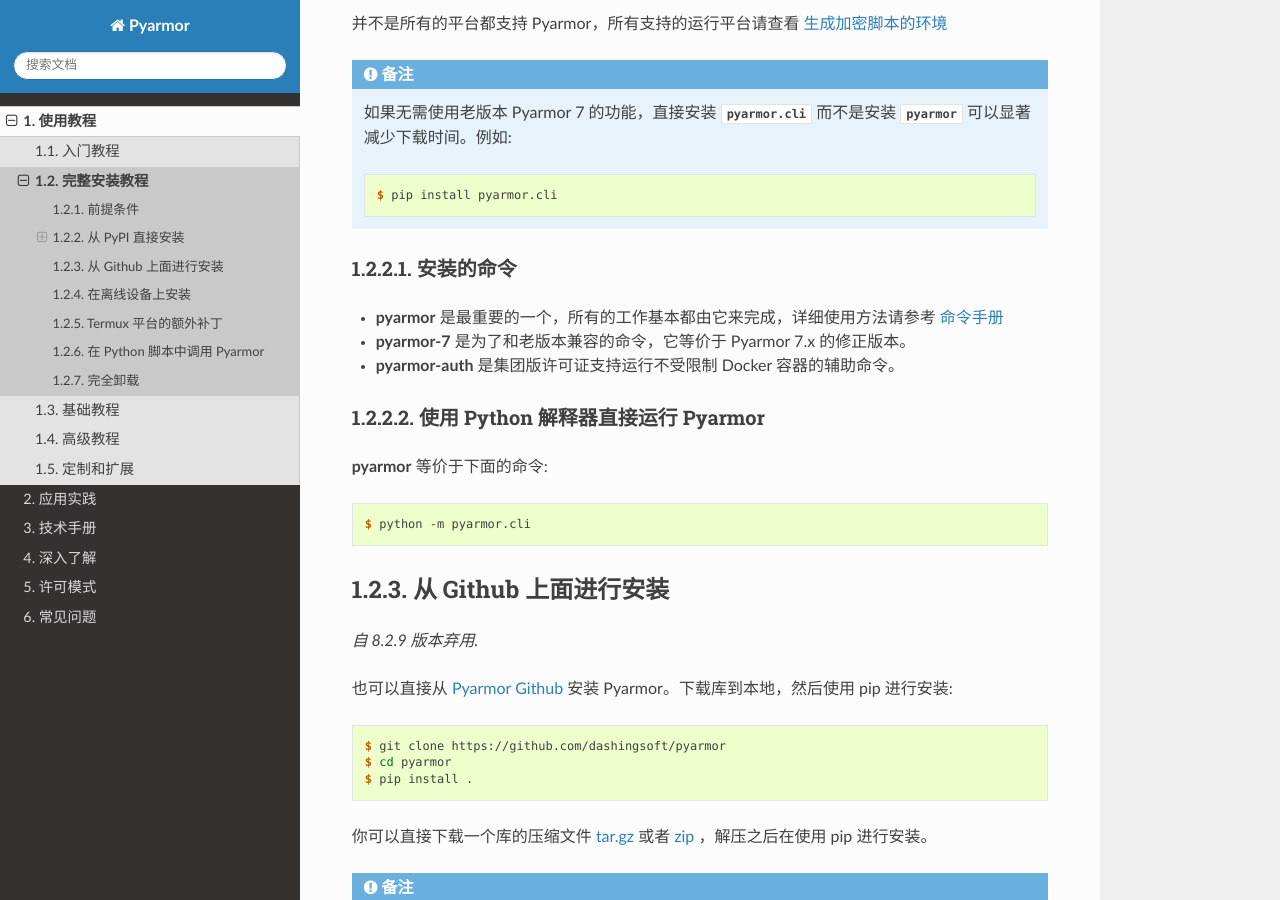
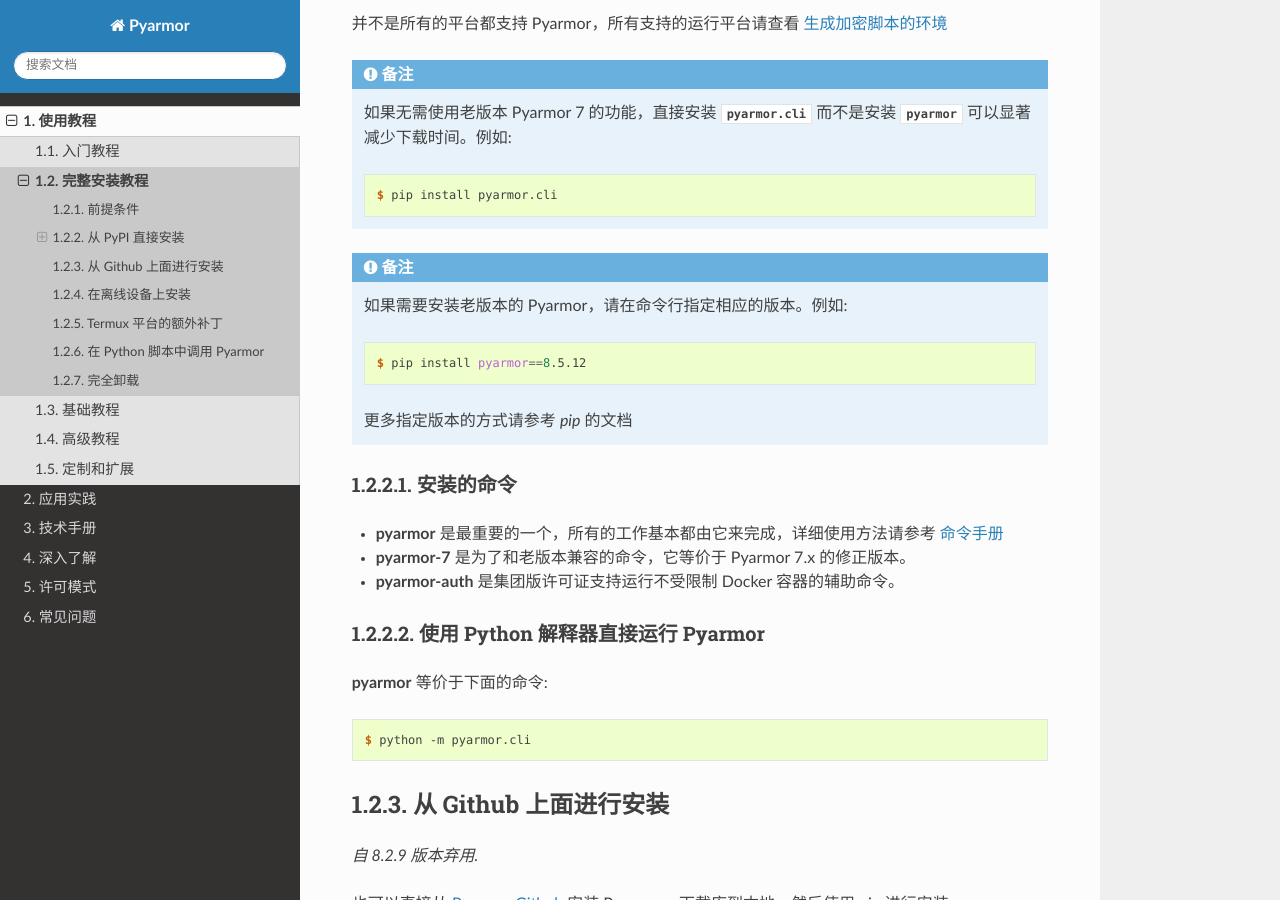
Before and after one commit to dashingsoft/pyarmor-docs-zh, a Sphinx documentation site: the page built from docs/tutorial/installation.rst, in a window 1280 px wide and 900 px high, scrolled down 1188 px. Built offline with Sphinx 7.4.7 and the Read the Docs theme 3.1.0, drawn with Linux system fonts in a browser that asks for light colours.

Commit message:
说明如何安装老版本的 Pyarmor

```diff
--- a/docs/tutorial/installation.rst
+++ b/docs/tutorial/installation.rst
@@ -68,6 +68,14 @@
    如果无需使用老版本 Pyarmor 7 的功能，直接安装 :mod:`pyarmor.cli` 而不是安装 :mod:`pyarmor` 可以显著减少下载时间。例如::
 
        $ pip install pyarmor.cli
+
+.. note::
+
+   如果需要安装老版本的 Pyarmor，请在命令行指定相应的版本。例如::
+
+       $ pip install pyarmor==8.5.12
+
+   更多指定版本的方式请参考 `pip` 的文档
 
 安装的命令
 ----------
```
